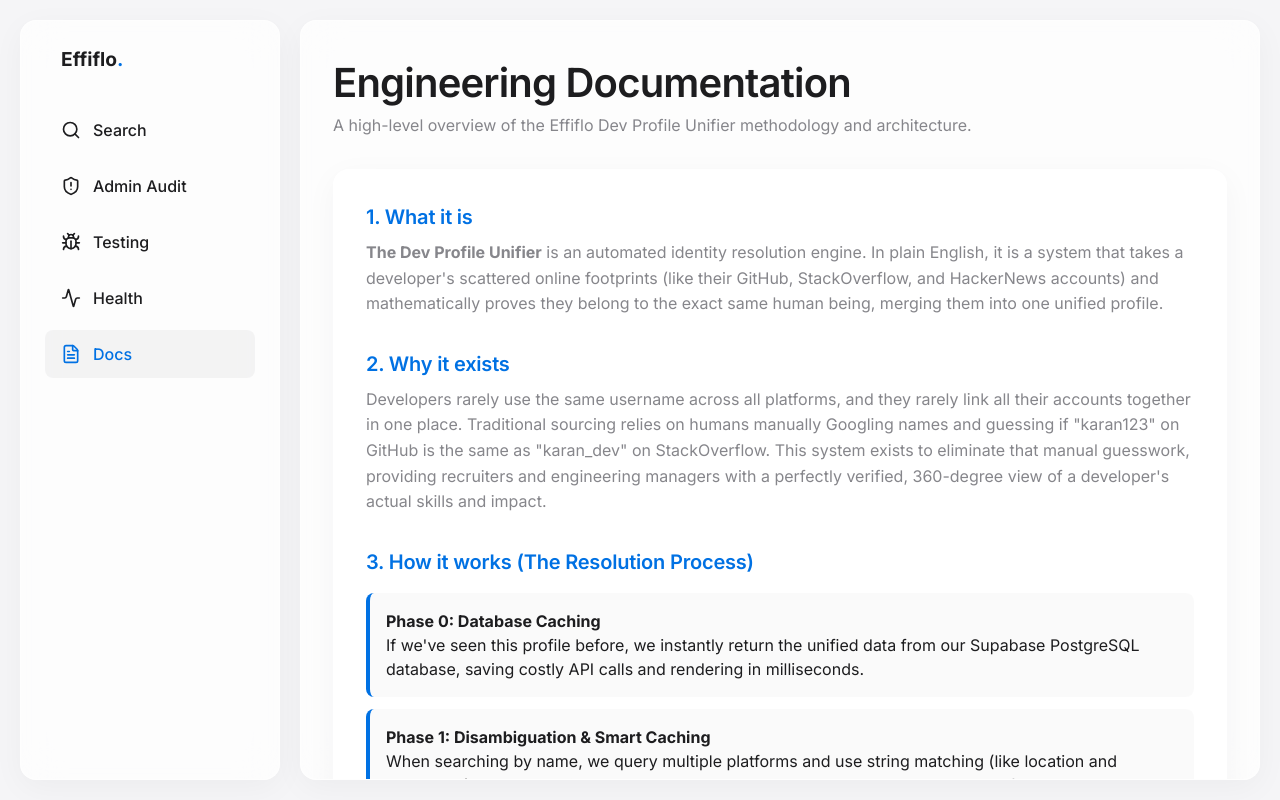
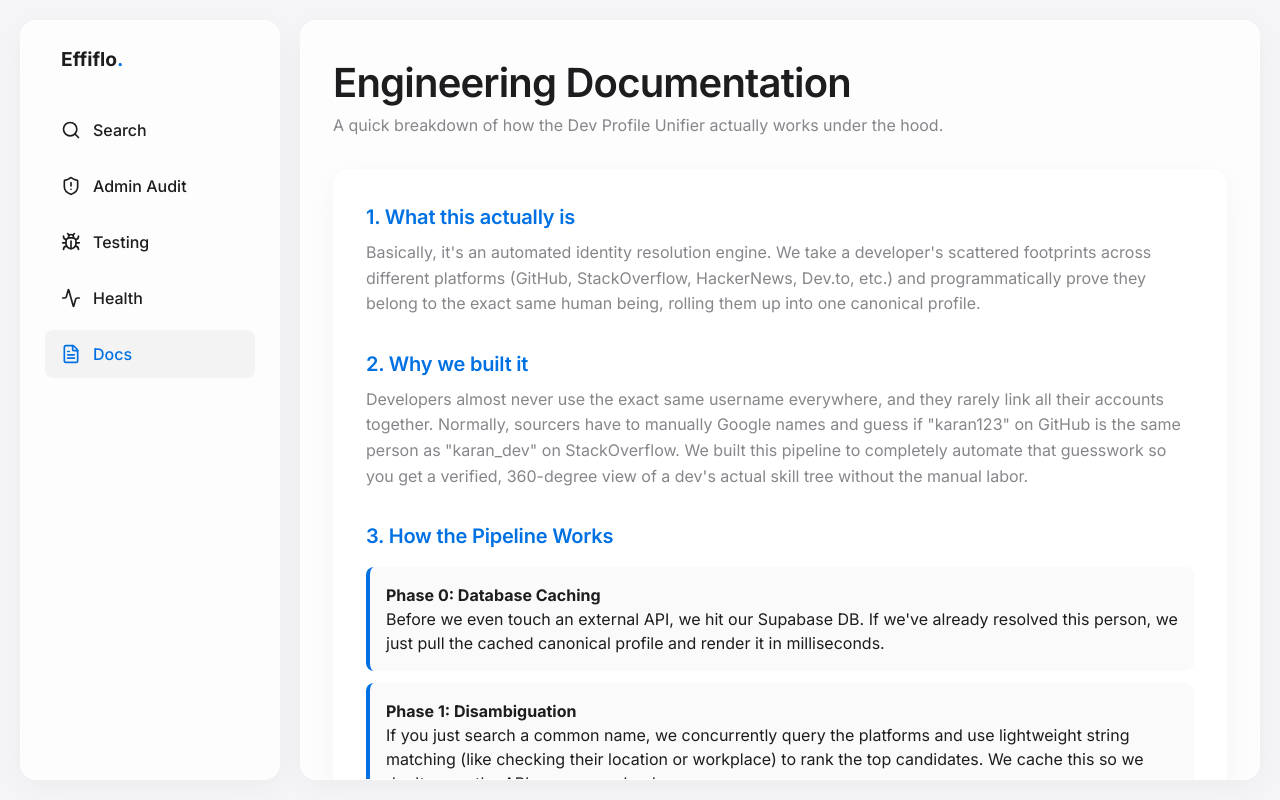
Before and after one commit to Niteshkrjhag/Dev-Profile-Unifier, a React app in the folder frontend/: page /docs in a window 1280 px wide. Built offline with nearby package versions, Linux system fonts and the light colour scheme; the HTML template or start-up script is replaced by a standard one.

Commit message:
docs: updated documentation

```diff
--- a/frontend/src/tabs/DocsTab.jsx
+++ b/frontend/src/tabs/DocsTab.jsx
@@ -5,47 +5,47 @@ export default function DocsTab() {
     <div className="animate-fade-in" style={{ maxWidth: '900px', margin: '0 auto', paddingBottom: '40px' }}>
       <div style={{ marginBottom: '32px' }}>
         <h1>Engineering Documentation</h1>
-        <p>A high-level overview of the Effiflo Dev Profile Unifier methodology and architecture.</p>
+        <p>A quick breakdown of how the Dev Profile Unifier actually works under the hood.</p>
       </div>
 
       <div className="glass-panel" style={{ padding: '32px', display: 'flex', flexDirection: 'column', gap: '32px' }}>
 
         <section>
-          <h2 style={{ fontSize: '1.25rem', marginBottom: '8px', color: 'var(--accent-color)' }}>1. What it is</h2>
+          <h2 style={{ fontSize: '1.25rem', marginBottom: '8px', color: 'var(--accent-color)' }}>1. What this actually is</h2>
           <p style={{ color: 'var(--text-secondary)', lineHeight: 1.6 }}>
-            <strong>The Dev Profile Unifier</strong> is an automated identity resolution engine. In plain English, it is a system that takes a developer's scattered online footprints (like their GitHub, StackOverflow, and HackerNews accounts) and mathematically proves they belong to the exact same human being, merging them into one unified profile.
+            Basically, it's an automated identity resolution engine. We take a developer's scattered footprints across different platforms (GitHub, StackOverflow, HackerNews, Dev.to, etc.) and programmatically prove they belong to the exact same human being, rolling them up into one canonical profile.
           </p>
         </section>
 
         <section>
-          <h2 style={{ fontSize: '1.25rem', marginBottom: '8px', color: 'var(--accent-color)' }}>2. Why it exists</h2>
+          <h2 style={{ fontSize: '1.25rem', marginBottom: '8px', color: 'var(--accent-color)' }}>2. Why we built it</h2>
           <p style={{ color: 'var(--text-secondary)', lineHeight: 1.6 }}>
-            Developers rarely use the same username across all platforms, and they rarely link all their accounts together in one place. Traditional sourcing relies on humans manually Googling names and guessing if "karan123" on GitHub is the same as "karan_dev" on StackOverflow. This system exists to eliminate that manual guesswork, providing recruiters and engineering managers with a perfectly verified, 360-degree view of a developer's actual skills and impact.
+            Developers almost never use the exact same username everywhere, and they rarely link all their accounts together. Normally, sourcers have to manually Google names and guess if "karan123" on GitHub is the same person as "karan_dev" on StackOverflow. We built this pipeline to completely automate that guesswork so you get a verified, 360-degree view of a dev's actual skill tree without the manual labor.
           </p>
         </section>
 
         <section>
-          <h2 style={{ fontSize: '1.25rem', marginBottom: '16px', color: 'var(--accent-color)' }}>3. How it works (The Resolution Process)</h2>
+          <h2 style={{ fontSize: '1.25rem', marginBottom: '16px', color: 'var(--accent-color)' }}>3. How the Pipeline Works</h2>
           <div style={{ display: 'flex', flexDirection: 'column', gap: '12px' }}>
             <div style={{ background: 'rgba(0,0,0,0.02)', padding: '16px', borderRadius: '8px', borderLeft: '4px solid var(--accent-color)' }}>
               <strong>Phase 0: Database Caching</strong><br />
-              If we've seen this profile before, we instantly return the unified data from our Supabase PostgreSQL database, saving costly API calls and rendering in milliseconds.
+              Before we even touch an external API, we hit our Supabase DB. If we've already resolved this person, we just pull the cached canonical profile and render it in milliseconds.
             </div>
             <div style={{ background: 'rgba(0,0,0,0.02)', padding: '16px', borderRadius: '8px', borderLeft: '4px solid var(--accent-color)' }}>
-              <strong>Phase 1: Disambiguation & Smart Caching</strong><br />
-              When searching by name, we query multiple platforms and use string matching (like location and workplace) to rank candidates. The results are cached so we don't bombard APIs if you reload the page.
+              <strong>Phase 1: Disambiguation</strong><br />
+              If you just search a common name, we concurrently query the platforms and use lightweight string matching (like checking their location or workplace) to rank the top candidates. We cache this so we don't spam the APIs on page reloads.
             </div>
             <div style={{ background: 'rgba(0,0,0,0.02)', padding: '16px', borderRadius: '8px', borderLeft: '4px solid var(--accent-color)' }}>
-              <strong>Phase 2: Recursive Graph Crawler</strong><br />
-              Once a profile is selected, we parse its raw JSON (bio links, websites) looking for explicit links to other platforms. If found, we recursively fetch them, ensuring 100% deterministic, mathematically proven links.
+              <strong>Phase 2: Graph Crawler (Deterministic)</strong><br />
+              Once we have a base profile (usually GitHub), we scrape the raw JSON for bio links, personal websites, or Twitter handles. If we find a literal URL pointing to another platform, we follow it. This gives us a 100% deterministic, mathematically proven link.
             </div>
             <div style={{ background: 'rgba(40,199,111,0.05)', padding: '16px', borderRadius: '8px', borderLeft: '4px solid var(--success-color)' }}>
-              <strong>Phase 3: LLM Tiebreaker (Heuristic Fallback)</strong><br />
-              If platforms are still missing, we use Gemini 3.5 Flash AI to act as a human investigator. We feed it the anchor profile and the missing platform candidates. It looks for nuanced similarities (writing style, tech stack overlaps). Scores &gt;85% are auto-merged, while ambiguous matches are pushed to the Admin Audit console for manual review.
+              <strong>Phase 3: LLM Tiebreaker (Probabilistic)</strong><br />
+              If their bio is empty, we fall back to AI. We dump the JSON of the base profile and the missing platform candidates into Gemini 3.5 Flash. It acts like a human investigator, comparing tech stacks and repos. High scores (&gt;85%) get auto-merged, low scores get pushed to the Admin console for a human to review.
             </div>
             <div style={{ background: 'rgba(0,0,0,0.02)', padding: '16px', borderRadius: '8px', borderLeft: '4px solid var(--accent-color)' }}>
-              <strong>Phase 4: Executive Summary Generation</strong><br />
-              Finally, we feed the massively unified data payload back to Gemini to generate a single, highly readable executive summary of the developer's entire career.
+              <strong>Phase 4: Executive Summary</strong><br />
+              Finally, we feed the massively unified payload back to the LLM to generate a quick, readable summary of their entire career.
             </div>
           </div>
         </section>
@@ -65,20 +65,20 @@ export default function DocsTab() {
         </section>
 
         <section>
-          <h2 style={{ fontSize: '1.25rem', marginBottom: '8px', color: 'var(--accent-color)' }}>5. Benefits</h2>
+          <h2 style={{ fontSize: '1.25rem', marginBottom: '8px', color: 'var(--accent-color)' }}>5. Why this architecture rocks</h2>
           <ul style={{ color: 'var(--text-secondary)', lineHeight: 1.6, paddingLeft: '20px' }}>
-            <li style={{ marginBottom: '8px' }}><strong>Extreme Accuracy:</strong> By relying on recursive graph traversal first, we guarantee deterministic links before ever relying on AI guesses.</li>
-            <li style={{ marginBottom: '8px' }}><strong>Fault Tolerance:</strong> Deep integration with asyncio guarantees non-blocking execution, while rate limit interceptions prevent infinite retry loops from destroying the server.</li>
-            <li style={{ marginBottom: '8px' }}><strong>Human-in-the-Loop (HITL):</strong> The Admin Audit console ensures the AI never makes destructive merges without human oversight on edge cases.</li>
+            <li style={{ marginBottom: '8px' }}><strong>Safety First:</strong> By forcing the Graph Crawler to run first, we guarantee deterministic links before we ever let the AI start guessing.</li>
+            <li style={{ marginBottom: '8px' }}><strong>Async Everything:</strong> The FastAPI backend uses heavily integrated `asyncio` to fetch all these APIs concurrently, so the whole resolution process doesn't block.</li>
+            <li style={{ marginBottom: '8px' }}><strong>Human-in-the-Loop (HITL):</strong> The Admin Audit console means the AI can never permanently trash our Star Schema database without a human signing off on edge cases.</li>
           </ul>
         </section>
 
         <section>
-          <h2 style={{ fontSize: '1.25rem', marginBottom: '8px', color: 'var(--accent-color)' }}>6. Limitations (Why NOT to use it)</h2>
+          <h2 style={{ fontSize: '1.25rem', marginBottom: '8px', color: 'var(--accent-color)' }}>6. The Catch (Limitations)</h2>
           <ul style={{ color: 'var(--text-secondary)', lineHeight: 1.6, paddingLeft: '20px' }}>
-            <li style={{ marginBottom: '8px' }}><strong>API Rate Limiting:</strong> Free-tier GitHub and StackOverflow APIs aggressively throttle requests. At massive scale, enterprise API tokens are strictly required.</li>
-            <li style={{ marginBottom: '8px' }}><strong>LLM Hallucinations:</strong> While the tiebreaker is highly accurate, LLMs can occasionally misinterpret generic tech stacks (e.g., assuming two React developers in London are the same person). This is why the Human-in-the-Loop audit is mandatory for scores under 85%.</li>
-            <li style={{ marginBottom: '8px' }}><strong>Context Window Bloat:</strong> Extremely active developers with thousands of repositories can exceed LLM token limits (160k chars), requiring aggressive JSON pruning which risks dropping nuanced data.</li>
+            <li style={{ marginBottom: '8px' }}><strong>API Rate Limiting:</strong> Free-tier APIs aggressively throttle us. If you want to run this at enterprise scale, you absolutely need paid API tokens.</li>
+            <li style={{ marginBottom: '8px' }}><strong>LLM Hallucinations:</strong> The tiebreaker is great, but LLMs can sometimes get tricked by generic tech stacks (e.g., assuming two React devs in London are the same person). That's why the Admin Audit is mandatory.</li>
+            <li style={{ marginBottom: '8px' }}><strong>Context Window Bloat:</strong> If a dev has thousands of repos, their JSON payload can blow up the LLM token limits (160k chars), meaning we have to aggressively prune the JSON and might lose nuanced data.</li>
           </ul>
         </section>
 
```
Also changed, not shown: 1 other file (tests, documents, lock files or other folders).
